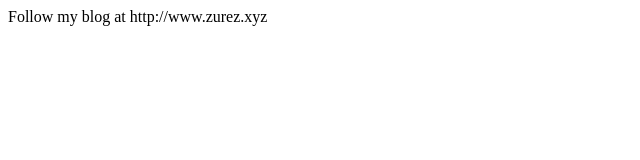
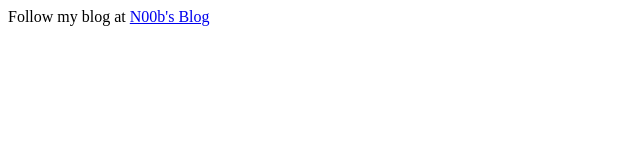
Before and after one commit to zurez/zurez.github.io, a plain HTML site: page index.html in a window 1280 px wide. Shown: the whole page, without its empty margins (0-640 px from the left). Drawn offline with Linux system fonts and the light colour scheme.

Commit message:
anchor fix

```diff
--- a/index.html
+++ b/index.html
@@ -5,6 +5,6 @@
 </head>
 <body>
 Follow my blog at
-http://www.zurez.xyz
+ <a href="http://www.zurez.xyz">N00b's Blog </a>
 </body>
 </html>
```
